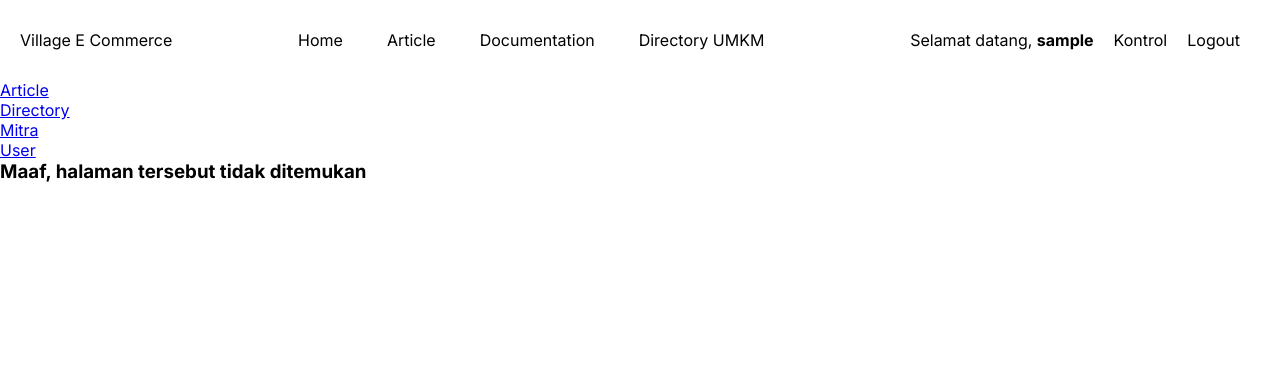
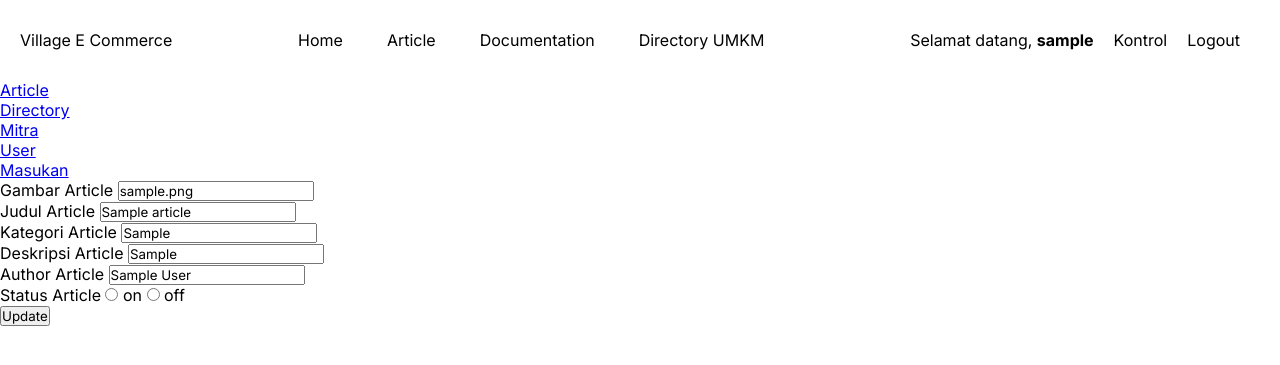
Before and after one commit to diasoy/villageecommerce, a PHP site: page /pemweb/vicom/index.php?page=my_profile&module=article&action=form_edit&id_article=1 in a window 1280 px wide. Shown: the top 365 px of the page. Run offline with PHP 8.4, Linux system fonts and the light colour scheme; the visitor is signed in with stand-in values (Sample User, id 1); tables that the repository leaves empty or names only in its code hold one stand-in row (values such as "Sample post"); some libraries are stand-ins or nearby versions.

Commit message:
module user & module article acc

```diff
--- a/article.php
+++ b/article.php
@@ -1,7 +1,7 @@
 <?php
 include_once("function/database.php");
 
-$query = "SELECT * FROM article";
+$query = "SELECT * FROM article WHERE status_article = 'on' ORDER BY id_article DESC";
 $result = mysqli_query($koneksi, $query);
 
 if (!$result) {
--- /dev/null
+++ b/module/article/form_edit.php
@@ -0,0 +1,57 @@
+<?php
+
+$id_article = $_GET['id_article'];
+$queryArticle = mysqli_query($koneksi, "SELECT * FROM article WHERE id_article='$id_article'");
+$row = mysqli_fetch_array($queryArticle);
+
+$gambarArticle = $row["gambar_article"];
+$judulArticle = $row["judul_article"];
+$kategoriArticle = $row["kategori_article"];
+$deskripsiArticle = $row["deskripsi_article"];
+$authorArticle = $row["author_article"];
+$statusArticle = $row["status_article"];
+$button = "Update";
+
+
+?>
+
+<form action="<?php echo BASE_URL . "module/article/edit.php?id_article=$id_article" ?>" method="POST">
+    <label>Gambar Article</label>
+    <span><input type="text" name="gambar_article" value="<?php echo $gambarArticle; ?>" /></span>
+    </div>
+
+    <div class="element-form">
+        <label>Judul Article</label>
+        <span><input type="text" name="judul_article" value="<?php echo $judulArticle; ?>" /></span>
+    </div>
+
+    <div class="element-form">
+        <label>Kategori Article</label>
+        <span><input type="text" name="kategori_article" value="<?php echo $kategoriArticle; ?>" /></span>
+    </div>
+
+    <div class="element-form">
+        <label>Deskripsi Article</label>
+        <span><input type="text" name="deskripsi_article" value="<?php echo $deskripsiArticle; ?>" /></span>
+    </div>
+
+    <div class="element-form">
+        <label>Author Article</label>
+        <span><input type="text" name="author_article" value="<?php echo $authorArticle; ?>" /></span>
+    </div>
+    <div class="element-form">
+        <label>Status Article</label>
+        <span>
+            <input type="radio" value="on" name="status_article" <?php if ($statusArticle == "on") {
+                                                                        echo "checked";
+                                                                    } ?> /> on
+            <input type="radio" value="off" name="status_article" <?php if ($statusArticle == "off") {
+                                                                        echo "checked";
+                                                                    } ?> /> off
+        </span>
+    </div>
+
+    <div class="element-form">
+        <span><input type="submit" name="button" value="Update" class="submit-my-profile" /></span>
+    </div>
+</form>
--- a/module/masukan/list.php
+++ b/module/masukan/list.php
@@ -0,0 +1,2 @@
+<?php
+echo "Hallo woorld! ";
--- a/module/article/delete.php
+++ b/module/mitra/form_tambah.php
@@ -1,3 +1 @@
 <?php
-
-?>
--- a/module/mitra/list.php
+++ b/module/mitra/list.php
@@ -1,3 +1,7 @@
+<div>
+    <a href="<?php echo BASE_URL."index.php?page=my_profile&module=mitra&action=form_tambah"; ?>">+ Tambah Mitra</a>
+</div>
+
 <?php
 
 $no = 1;
--- a/my_profile.php
+++ b/my_profile.php
@@ -37,6 +37,11 @@ if ($id_user) {
                             echo "class='active'";
                         } ?> href="<?php echo BASE_URL . "index.php?page=my_profile&module=user&action=list"; ?>">User</a>
                 </li>
+                <li>
+                    <a <?php if ($module == "masukan") {
+                            echo "class='active'";
+                        } ?> href="<?php echo BASE_URL . "index.php?page=my_profile&module=masukan&action=list"; ?>">Masukan</a>
+                </li>
 
             <?php
             } else {
```
Also changed, not shown: main.php (+10 -0 lines), module/article/edit.php (added, +19 -0 lines), module/article/form.php (deleted, +0 -54 lines), module/article/form_tambah.php (added, +53 -0 lines), module/article/hapus.php (added, +8 -0 lines), module/article/list.php (+10 -5 lines), module/article/tambah.php (added, +16 -0 lines), module/article/action.php (deleted).
